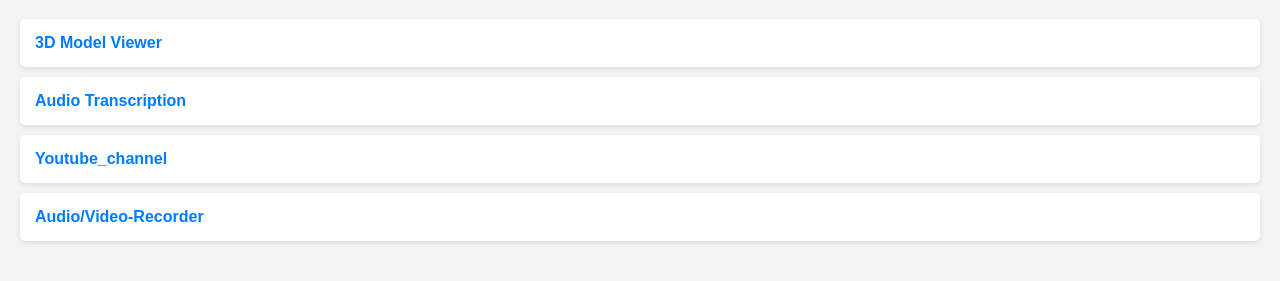
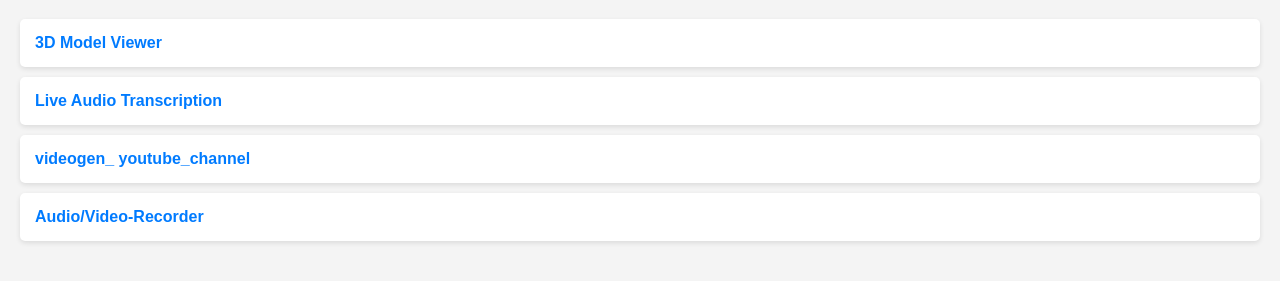
Before and after one commit to melbinjp/Utily, a plain HTML site: page index.html in a window 1280 px wide. Shown: the part 81-362 px from the top of the page. Drawn offline with Linux system fonts and the light colour scheme.

Commit message:
realtime transscription commit

```diff
--- a/index.html
+++ b/index.html
@@ -41,8 +41,8 @@
     <h1>Index of Static Pages</h1>
     <ul>
         <li><a href="https://melbinjp.github.io/3d_modelview/">3D Model Viewer</a></li>
-        <li><a href="https://melbinjp.github.io/Transcribe/">Audio Transcription</a></li>
-        <li><a href="https://youtube.com/@video_gen?feature=shared">Youtube_channel</a></li>
+        <li><a href="https://melbinjp.github.io/Transcribe-Realtime-/">Live Audio Transcription</a></li>
+        <li><a href="https://youtube.com/@video_gen?feature=shared">videogen_ youtube_channel</a></li>
         <li><a href="https://melbinjp.github.io/AV-Recorder/">Audio/Video-Recorder</a></li>
 
 
```
